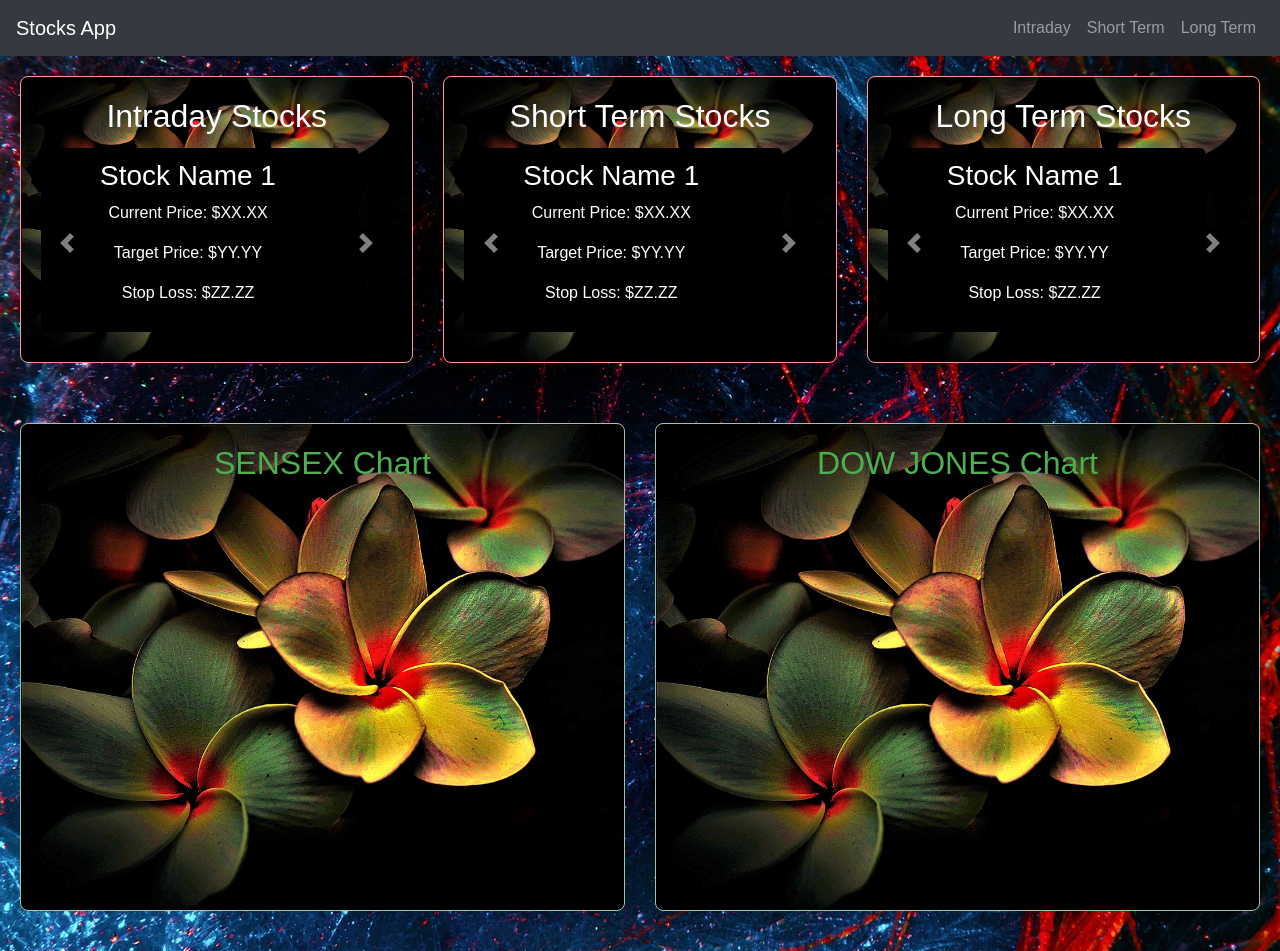
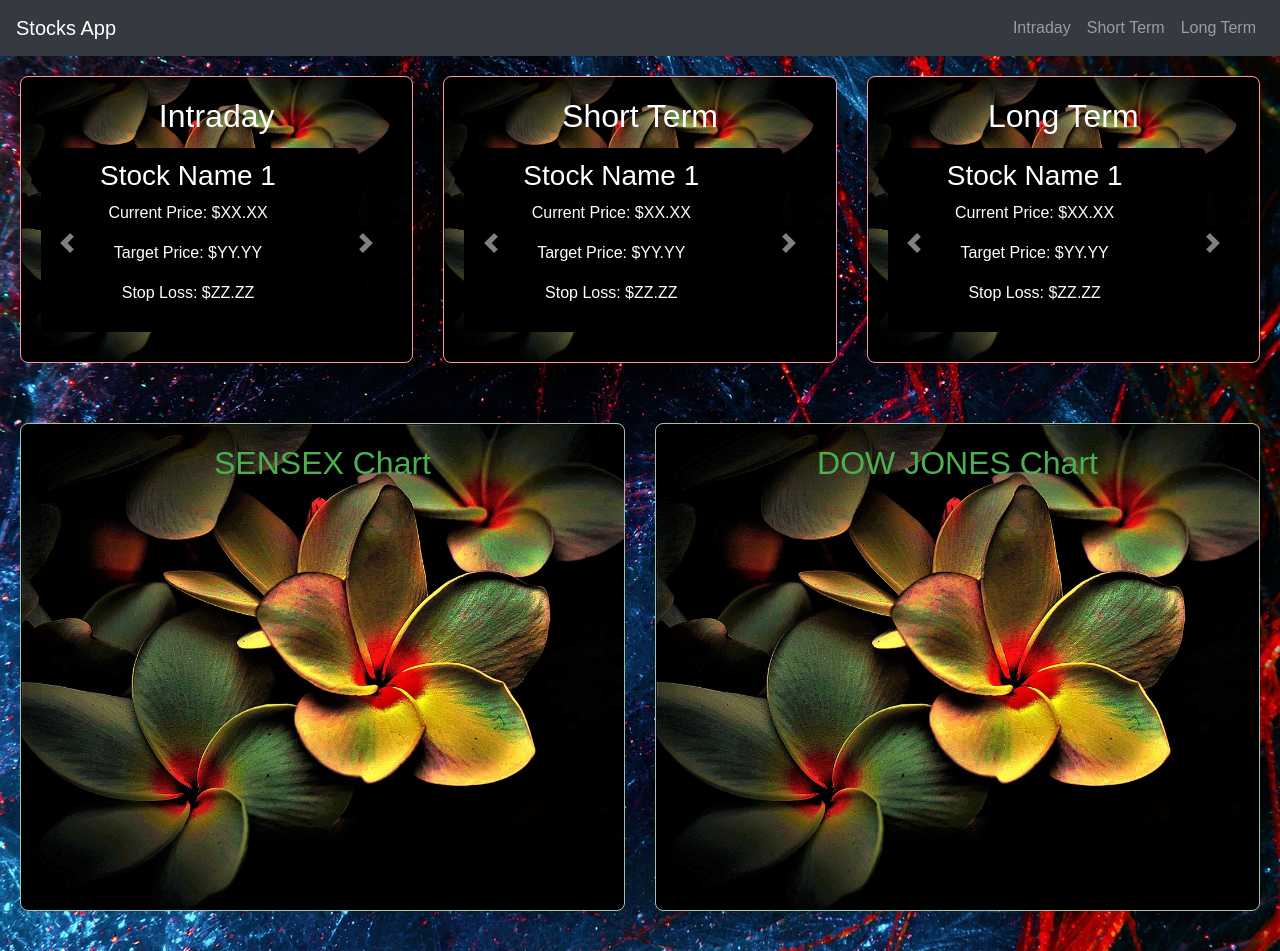
Before and after one commit to KashyapJod/stocker, a plain HTML site: page index.html in a window 1280 px wide. Drawn offline with nearby package versions, Linux system fonts and the light colour scheme; a script that the page names is missing.

Commit message:
Update index.html

```diff
--- a/index.html
+++ b/index.html
@@ -32,7 +32,7 @@
         <div class="row">
             <div class="col-md-4">
                 <div class="recommendation-section text-center">
-                    <h2>Intraday Stocks</h2>
+                    <h2>Intraday</h2>
                     <div id="dayStocksCarousel" class="carousel slide" data-ride="carousel">
                         <div class="carousel-inner">
                             <!-- Add day stock cards dynamically -->
@@ -116,7 +116,7 @@
             </div>
             <div class="col-md-4">
                 <div class="recommendation-section text-center">
-                    <h2>Short Term Stocks</h2>
+                    <h2>Short Term</h2>
                     <div id="shortStocksCarousel" class="carousel slide" data-ride="carousel">
                         <div class="carousel-inner">
                             <!-- Add day stock cards dynamically -->
@@ -200,7 +200,7 @@
             </div>
             <div class="col-md-4">
                 <div class="recommendation-section text-center">
-                    <h2>Long Term Stocks</h2>
+                    <h2>Long Term</h2>
                     <div id="longStocksCarousel" class="carousel slide" data-ride="carousel">
                         <div class="carousel-inner">
                             <!-- Add day stock cards dynamically -->
```
